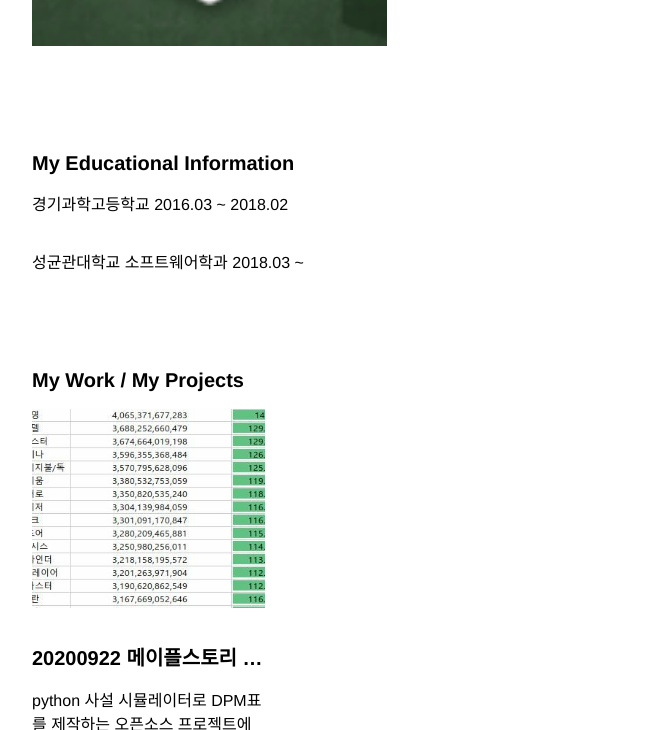
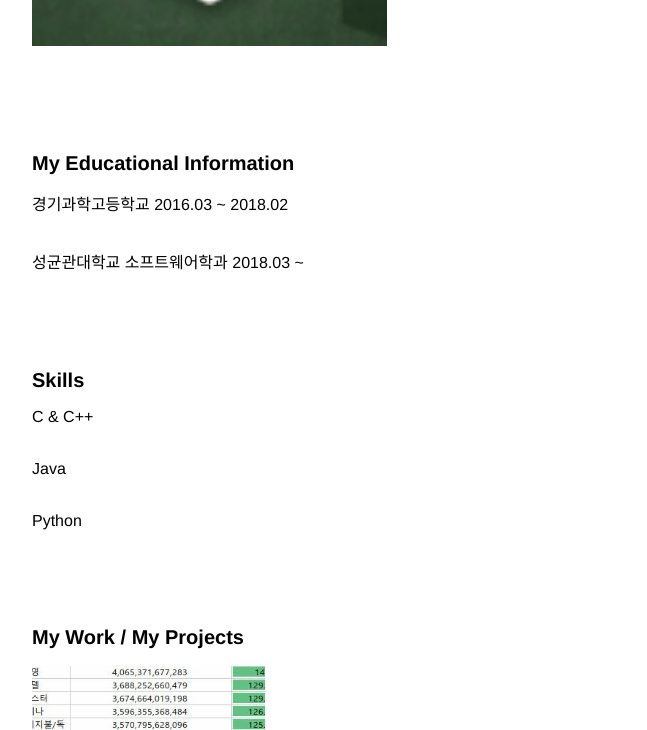
Before and after one commit to BBTibber/BBTibber.github.io, a plain HTML site: page index.html in a window 1280 px wide. Shown: the part 524-1254 px from the top of the page, without its empty margins (243-890 px from the left). Drawn offline with Linux system fonts and the light colour scheme.

Commit message:
Update index.html

```diff
--- a/index.html
+++ b/index.html
@@ -89,6 +89,15 @@
         </div>
       </div>
 
+      <div id="about-section">
+        <span class="subheader-text">Skills</span>
+        <div class="about-section-content">
+          <div class="body-text"> C & C++ </div>
+          <div class="body-text"> Java </div>
+          <div class="body-text"> Python </div>
+        </div>
+      </div>
+
       <!-- PROJECTS / MY WORK SECTION -->
       <div id="my-work-section">
         <!-- TODO - Change the subheader-text to whatever you want the Projects section header to say -->
```
